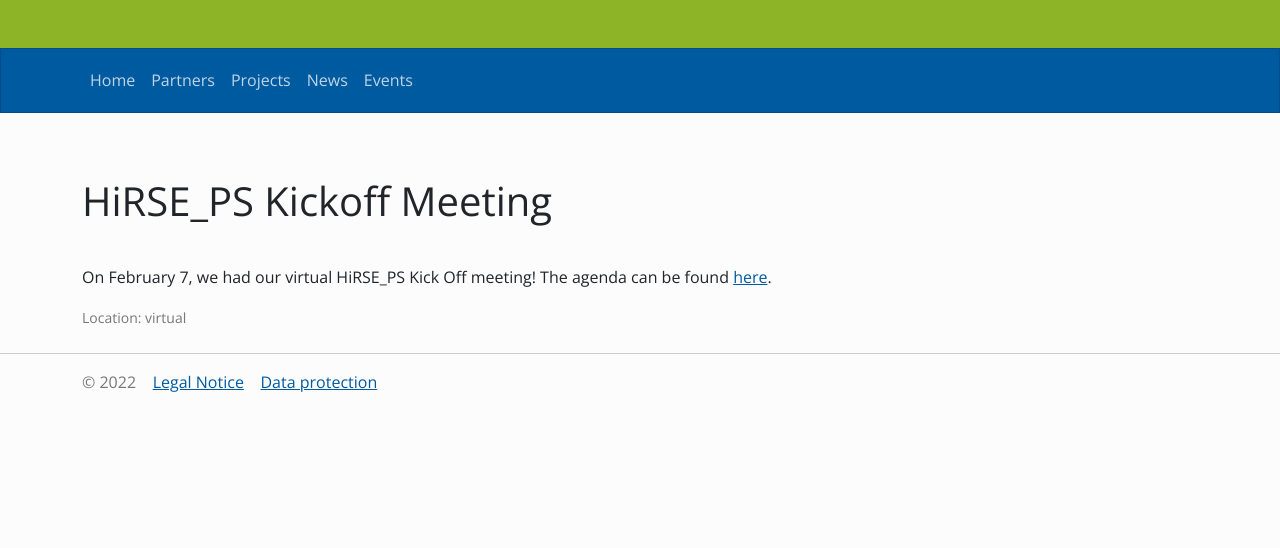
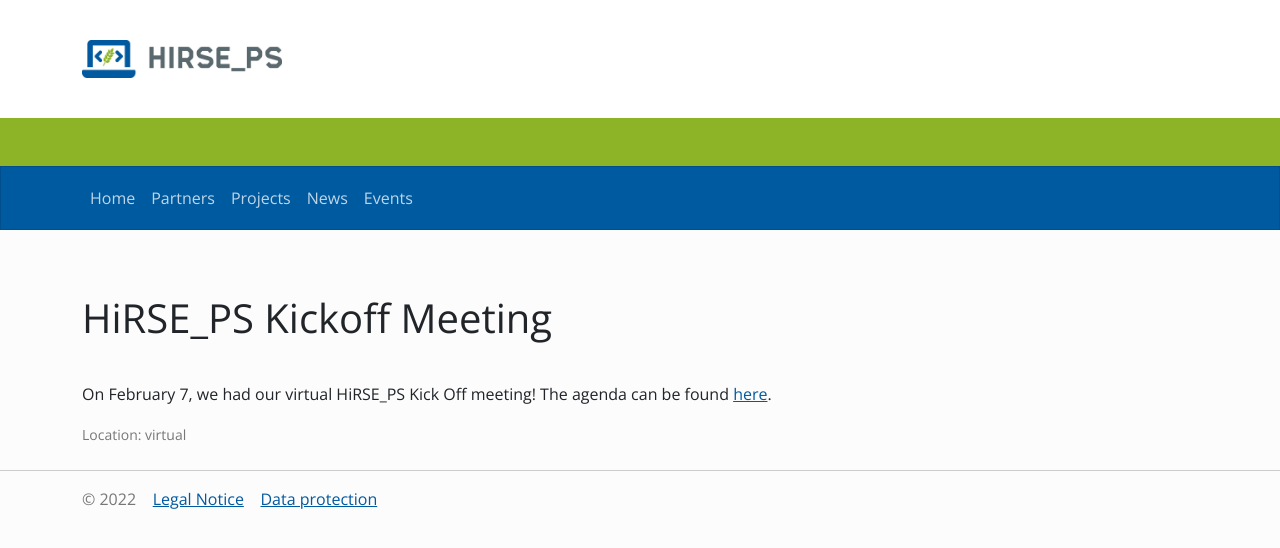
Before and after one commit to Helmholtz-HiRSE/helmholtz-hirse.github.io, a Jekyll site: the page built from _events/2022_02_25-kickoff.md, in a window 1280 px wide. Shown: the top 548 px of the page. Built offline with Jekyll 4.4.1, drawn with Linux system fonts in a browser that asks for light colours; nearby versions of some CDN libraries.

Commit message:
Added jumbotron to events

```diff
--- a/_layouts/events.html
+++ b/_layouts/events.html
@@ -8,7 +8,7 @@
     <link rel="icon" type="image/png"  href="{{ "/assets/favicon.ico" | relative_url }}">
   </head>
   <body>
-    <div class="jumbotron"></div>
+    {% include jumbotron_small.html %}
     {% include navbar.html %}
     <main>
     <div class="container">
```
